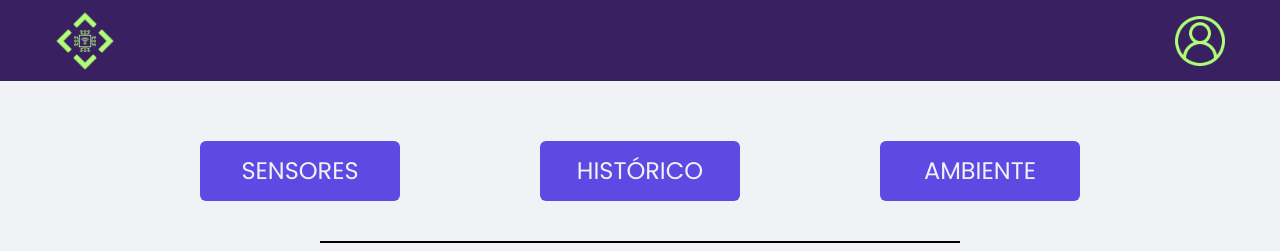
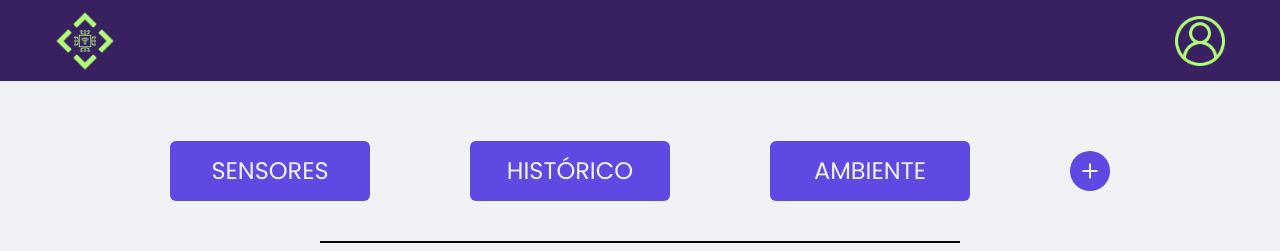
Before and after one commit to miguelsacardo/SmartCity, a React (Vite) app in the folder frontend/: page /app/gerenciamento in a window 1280 px wide. Shown: the top 251 px of the page. Built offline with nearby package versions, Linux system fonts and the light colour scheme; no server answers.

Commit message:
ajustes e falta apenas o modal para adição de excel

```diff
--- a/frontend/src/components/footer_complete.jsx
+++ b/frontend/src/components/footer_complete.jsx
@@ -11,16 +11,16 @@ export function FooterComplete() {
         <p className="text-xl">Nossas redes sociais:</p>
         <nav className="flex flex-wrap text-4xl gap-x-[1.25rem]">
           <a href="https://www.facebook.com/" aria-label="Link de direcionamento para o Facebook">
-            <FaFacebook alt="Icone da logo do facebook"/>
+            <FaFacebook aria-label="Icone da logo do facebook"/>
           </a>
           <a href="https://github.com/miguelsacardo/" aria-label="Link de direcionamento para o Github">
-            <FaGithub alt="Icone da logo do github"/>
+            <FaGithub aria-label="Icone da logo do github"/>
           </a>
           <a href="https://br.linkedin.com/" aria-label="Link de direcionamento para o Linkedin">
-            <FaLinkedin alt="Icone da logo do linkedin"/>
+            <FaLinkedin aria-label="Icone da logo do linkedin"/>
           </a>
           <a href="" aria-label="Link de direcionamento para mensangem">
-            <FaRegMessage alt="Icone de mensagem"/>
+            <FaRegMessage aria-label="Icone de mensagem"/>
           </a>
         </nav>
       </div>
--- a/frontend/src/components/modal/modal.jsx
+++ b/frontend/src/components/modal/modal.jsx
@@ -166,7 +166,7 @@ const Modal = () => {
                     <option value="-" disabled>Selecione um ambiente (Atual: {ambiente})</option>
                       {
                         data.map((ambiente) => (
-                          <option value={ambiente.sig}>SIG: {ambiente.sig}</option>
+                          <option value={ambiente.sig} key={ambiente.id}>SIG: {ambiente.sig}</option>
                         ))
                       }
                   </select>
--- a/frontend/src/components/nav.jsx
+++ b/frontend/src/components/nav.jsx
@@ -1,17 +1,21 @@
 import { Link } from "react-router-dom";
+import { IoMdAdd } from "react-icons/io";
 
 export function Navigation(){
     return(
         <nav className="flex flex-col items-center mt-15">
-            <div className="flex flex-wrap gap-x-35 text-[#F1F2F6] font-['Poppins'] text-2xl ">
+            <div className="flex flex-wrap items-center gap-x-25 text-[#F1F2F6] font-['Poppins'] text-2xl ">
                 <button className="bg-[#5E4AE3] rounded-md h-15 w-50">
                     <Link to="/app/gerenciamento">SENSORES</Link>
                 </button>
                 <button className="bg-[#5E4AE3] rounded-md h-15 w-50">
-                    HISTÓRICO
+                    <Link to="/app/gerenciamento/historico">HISTÓRICO</Link>
                 </button>
                 <button className="bg-[#5E4AE3] rounded-md h-15 w-50">
-                    AMBIENTE
+                    <Link to="/app/gerenciamento/ambiente">AMBIENTE</Link>
+                </button>
+                <button className="flex justify-center items-center bg-[#5E4AE3] rounded-full h-10 w-10">
+                    <IoMdAdd aria-label="Adicionar novos sensores, históricos e ambientes"/>
                 </button>
             </div>
 
--- a/frontend/src/pages/home/home.jsx
+++ b/frontend/src/pages/home/home.jsx
@@ -11,7 +11,7 @@ export default function Home(){
             {/* aqui define a div como relative para o elemento absolute se basear nela */}
             <section className="relative w-full h-[30rem] overflow-hidden">
                 <div className="w-full bg-[#5E4AE3]">
-                        <img src="/img/smartcity.jpg" alt="Smart City, uma cidade interligada e futurística, dando ênfase na tecnologia" className="w-full h-120 opacity-25"/>
+                        <img src="/img/smartcity.jpg" alt="Smart City, uma cidade interligada e futurística, dando ênfase na tecnologia" className="w-screen h-120 opacity-25"/>
                 </div>
 
                 {/* deixa essa div absoluta com base na div que envolve toda essa sessão e o inset-0 faz ela ocupar 100% do container */}
```
Also changed, not shown: frontend/src/components/graphic.jsx (+0 -7 lines), 1 other file (tests, documents, lock files or other folders).
